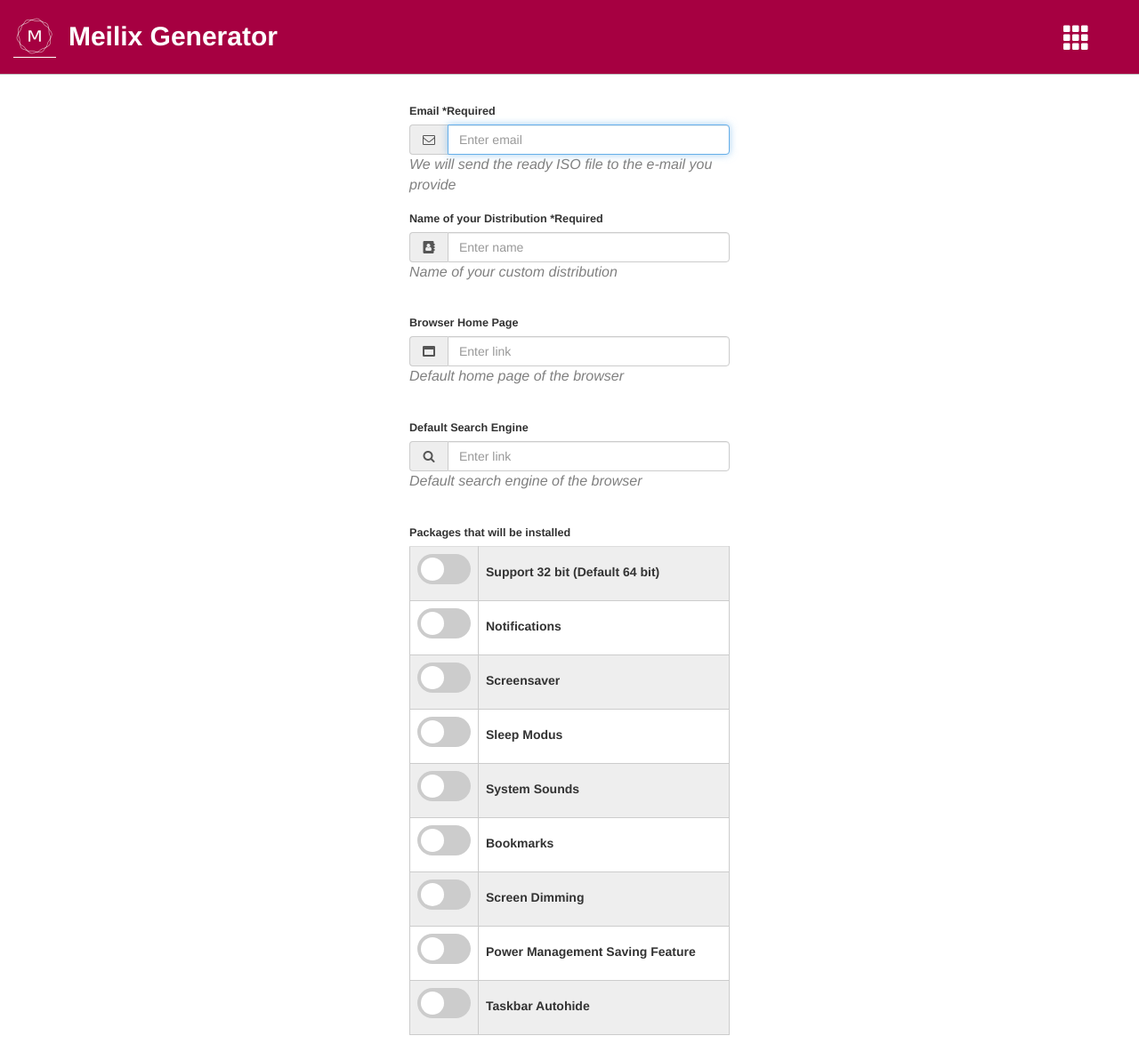
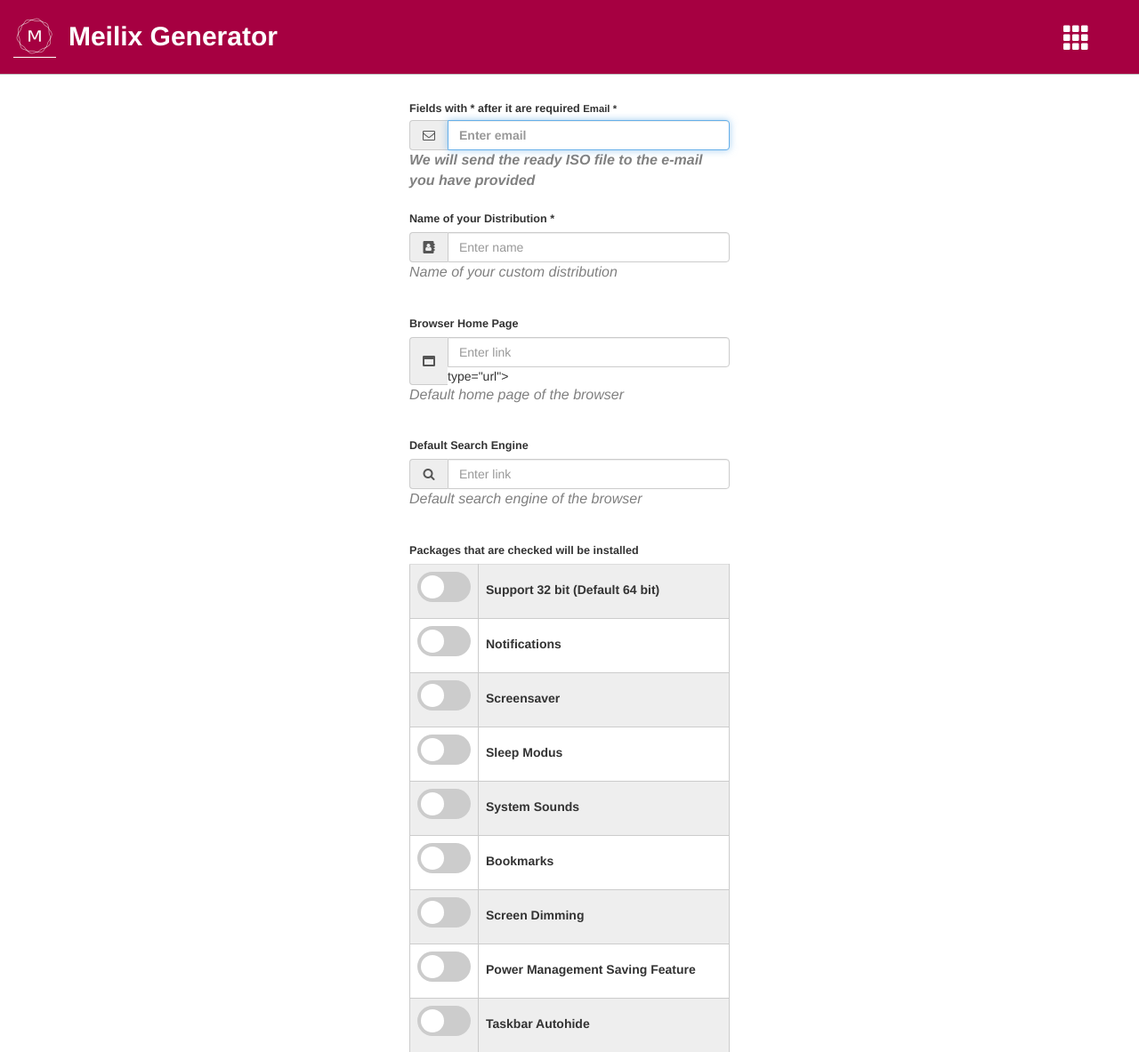
Before and after one commit to fossasia/meilix-generator, a Flask app: page / in a window 1280 px wide. Shown: the top 1183 px of the page at 89% size. Run offline with Flask 2, Linux system fonts and the light colour scheme; some libraries are stand-ins or nearby versions.

Commit message:
Update index.html

```diff
--- a/templates/index.html
+++ b/templates/index.html
@@ -6,17 +6,18 @@
       <div class="row mt-3">
         <div class="col-md-4 mx-auto">
           <div class="form-group">
-            <label class="heading" id="label" for="email">Email *Required</label>
+            <label class="heading" for="bookmark">Fields with * after it are required<span>
+            <label class="heading" id="label" for="email">Email *</label>
             <div class="input-group margin-bottom-sm">
               <span class="input-group-addon"><i class="fa fa-envelope-o fa-fw"></i></span>
               <input autofocus="" class="form-control" placeholder="Enter email" name="email" title="Email for the ISO"
                 required="" type="email" pattern="^[a-zA-Z0-9.!#$%&’*+/=?^_`{|}~-]+@[a-zA-Z0-9-]+(?:\.[a-zA-Z0-9-]+)+$"
                 required /></div>
-            <p id="scroll-to">We will send the ready ISO file to the e-mail you provide</p>
+            <p id="scroll-to">We will send the ready ISO file to the e-mail you have provided</p>
             <br>
           </div>
           <div class="form-group">
-            <label class="heading" for="TRAVIS_TAG">Name of your Distribution *Required</label>
+            <label class="heading" for="TRAVIS_TAG">Name of your Distribution *</label>
             <div class="input-group margin-bottom-sm">
               <span class="input-group-addon"><i class="fa fa-address-book fa-fw"></i></span>
               <input pattern="[A-Za-z0-9\s]{1,20}" class="form-control" placeholder="Enter name" name="TRAVIS_TAG"
@@ -28,7 +29,7 @@
             <label class="heading" for="event_url">Browser Home Page </label>
             <div class="input-group margin-bottom-sm">
               <span class="input-group-addon"><i class="fa fa-window-maximize fa-fw"></i></span>
-              <input pattern="" class="form-control" placeholder="Enter link" name="event_url" title="Only URL is allowed"
+              <input pattern="" class="form-control" placeholder="Enter link" name="event_url" title="Only URL is allowed" <!-- I think URL should be all caps -->
                  type="url"></div>
             <p id="scroll-to">Default home page of the browser</p>
           </div>
@@ -43,8 +44,7 @@
           </div>
           <br>
           <div class="form-group">
-<!-- You don't really need to tell them to choose from on or off since you can only choose from on or off -->
-            <label class="heading" for="bookmark">Packages that will be installed<span>
+            <label class="heading" for="bookmark">Packages that are checked will be installed<span>
               </span></label>
             <table class="table table-responsive">
               <tbody>
```
